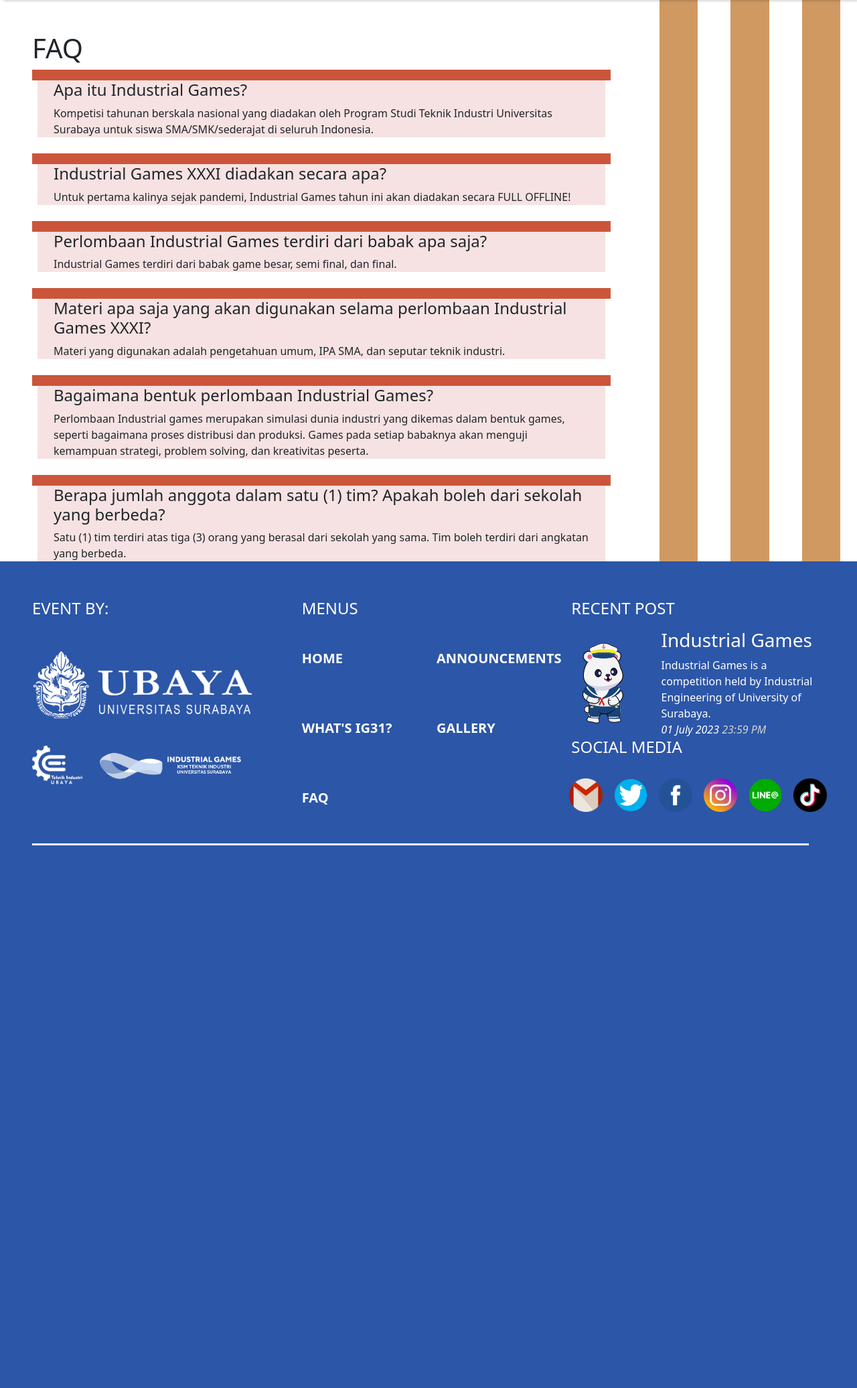
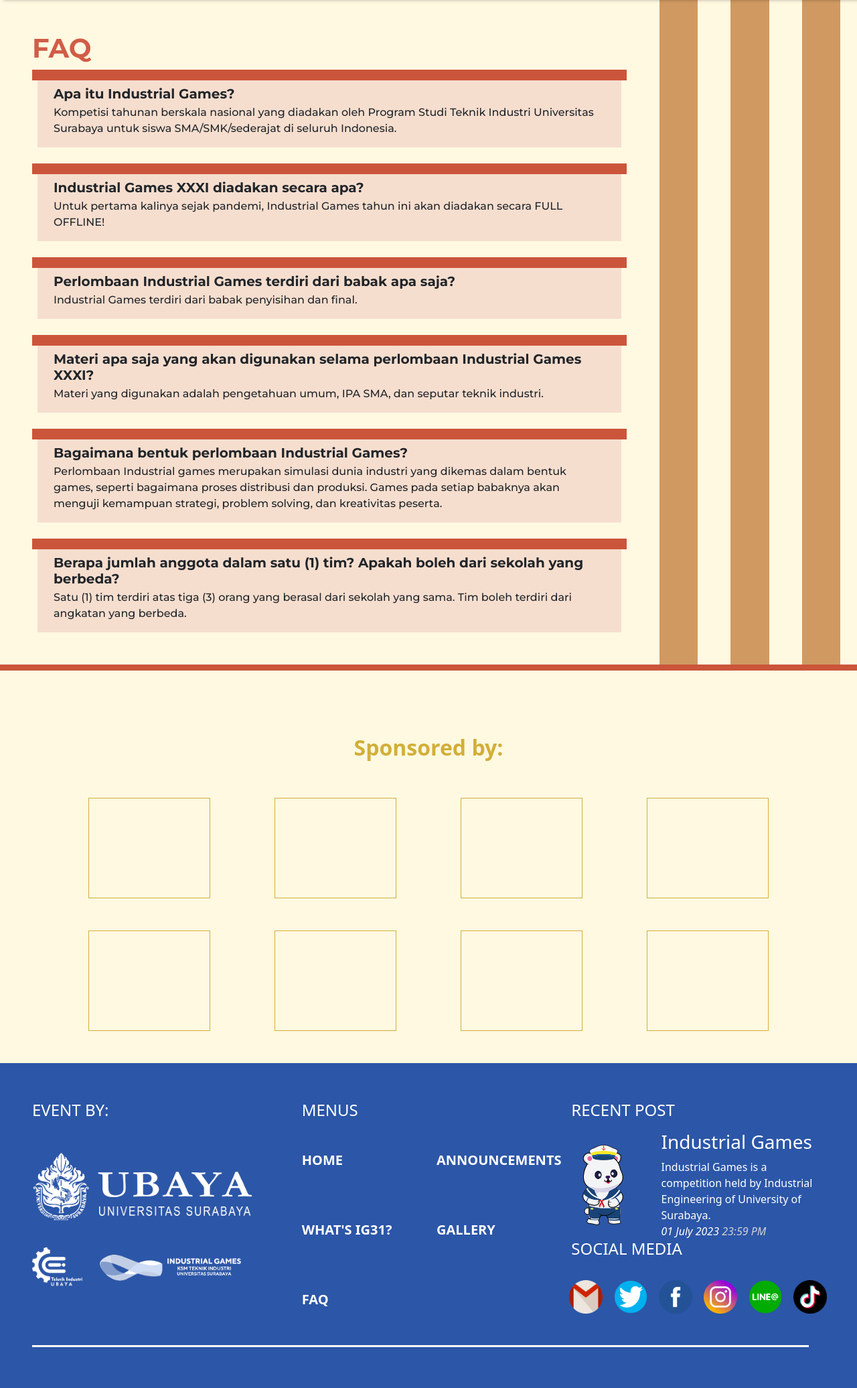
Before and after one commit to AlexanderKentSo/Web_Pendaftaran_IGXXXII, a Laravel app: page /faq in a window 1280 px wide. Shown: the part 91-2163 px from the top of the page at 67% size. Before the commit the page ends 1353 px from the top, so only its background shows below. Run offline with Laravel 9, Linux system fonts and the light colour scheme.

Commit message:
[FAQ] Done

```diff
--- a/resources/views/faq.blade.php
+++ b/resources/views/faq.blade.php
@@ -8,11 +8,33 @@
             --c1: #CB553B;
             --c2: rgba(228, 173, 173, 0.35);
             --c3: rgba(208, 153, 98, 70);
+            --c4: rgba(201, 65, 44, 0.85);
+            --montserrat-light : 'Montserrat Light';
+            --montserrat-medium : 'Montserrat Medium';
+            --montserrat-bold : 'Montserrat Bold';
         }
 
         p {
             margin: 0;
         }
+
+        .monst-bold {
+            font-family: var(--montserrat-bold);
+        }
+
+        .monst-medium {
+            font-family: var(--montserrat-medium);
+        }
+
+        .monst-light {
+            font-family: var(--montserrat-light);
+        }
+
+        /* FAQ */
+        .faq {
+            color: var(--c4);
+        }
+        /* FAQ */
 
         /* Box Pertanyaan 1 */
         .box-pertanyaan-1 {
@@ -31,55 +53,69 @@
             background-color: var(--c3);
         }
         /* Box */
+
+        /* Garis */
+        .garis {
+            height: 9px;
+            background-color: #CB553B;
+        }
+        /* Garis */
+
+        /* Sponsor */
+        .sponsor-list div.sponsor {
+            border: 1px solid #D2AF3A;
+            height: 150px;
+        }
+        /* Sponsor */
     </style>
 @endsection
 
 @section('content')
     <div class="d-flex">
         <div class="d-flex justify-content-center align-items-center flex-column pt-5 w-75">
-            <div class="w-100 px-5">
-                <h1>FAQ</h1>
+            <div class="w-100 ps-5 pe-4">
+                <h1 class="monst-bold faq">FAQ</h1>
                 <div class="wrap-all">
                     <div class="">
                         <div class="box-pertanyaan-1 w-100"></div>
-                        <div class="box-pertanyaan-1-isi mx-2 px-4">
-                            <h1 class="fs-4">Apa itu Industrial Games?</h1>
-                            <p>Kompetisi tahunan berskala nasional yang diadakan oleh Program Studi Teknik Industri Universitas Surabaya untuk siswa SMA/SMK/sederajat di seluruh Indonesia.</p>
+                        <div class="box-pertanyaan-1-isi pt-2 pb-3 mx-2 px-4">
+                            <h1 class="mb-1 monst-bold fs-5 ">Apa itu Industrial Games?</h1>
+                            <p class="monst-medium fs-6">Kompetisi tahunan berskala nasional yang diadakan oleh Program Studi Teknik Industri Universitas Surabaya untuk siswa SMA/SMK/sederajat di seluruh Indonesia.</p>
                         </div>
                     </div>
                     <div class="mt-4">
                         <div class="box-pertanyaan-1 w-100"></div>
-                        <div class="box-pertanyaan-1-isi mx-2 px-4">
-                            <h1 class="fs-4">Industrial Games XXXI diadakan secara apa?</h1>
-                            <p>Untuk pertama kalinya sejak pandemi, Industrial Games tahun ini akan diadakan secara FULL OFFLINE!</p>
+                        <div class="box-pertanyaan-1-isi pt-2 pb-3 mx-2 px-4">
+                            <h1 class="mb-1 monst-bold fs-5 ">Industrial Games XXXI diadakan secara apa?</h1>
+                            <p class="monst-medium fs-6">Untuk pertama kalinya sejak pandemi, Industrial Games tahun ini akan diadakan secara FULL OFFLINE!</p>
                         </div>
                     </div>
                     <div class="mt-4">
                         <div class="box-pertanyaan-1 w-100"></div>
-                        <div class="box-pertanyaan-1-isi mx-2 px-4">
-                            <h1 class="fs-4">Perlombaan Industrial Games terdiri dari babak apa saja?</h1>
-                            <p>Industrial Games terdiri dari babak game besar, semi final, dan final.</p>
+                        <div class="box-pertanyaan-1-isi pt-2 pb-3 mx-2 px-4">
+                            <h1 class="mb-1 monst-bold fs-5 ">Perlombaan Industrial Games terdiri dari babak apa saja?</h1>
+                            <p class="monst-medium fs-6">Industrial Games terdiri dari babak penyisihan dan final.</p>
                         </div>
                     </div>
                     <div class="mt-4">
                         <div class="box-pertanyaan-1 w-100"></div>
-                        <div class="box-pertanyaan-1-isi mx-2 px-4">
-                            <h1 class="fs-4">Materi apa saja yang akan digunakan selama perlombaan Industrial Games XXXI?</h1>
-                            <p>Materi yang digunakan adalah pengetahuan umum, IPA SMA, dan seputar teknik industri.</p>
+                        <div class="box-pertanyaan-1-isi pt-2 pb-3 mx-2 px-4">
+                            <h1 class="mb-1 monst-bold fs-5 ">Materi apa saja yang akan digunakan selama perlombaan Industrial Games XXXI?</h1>
+                            <p class="monst-medium fs-6">Materi yang digunakan adalah pengetahuan umum, IPA SMA, dan seputar teknik industri.</p>
                         </div>
                     </div>
                     <div class="mt-4">
                         <div class="box-pertanyaan-1 w-100"></div>
-                        <div class="box-pertanyaan-1-isi mx-2 px-4">
-                            <h1 class="fs-4">Bagaimana bentuk perlombaan Industrial Games?</h1>
-                            <p>Perlombaan Industrial games merupakan simulasi dunia industri yang dikemas dalam bentuk games, seperti bagaimana proses distribusi dan produksi. Games pada setiap babaknya akan menguji kemampuan strategi, problem solving, dan kreativitas peserta.</p>
+                        <div class="box-pertanyaan-1-isi pt-2 pb-3 mx-2 px-4">
+                            <h1 class="mb-1 monst-bold fs-5 ">Bagaimana bentuk perlombaan Industrial Games?</h1>
+                            <p class="monst-medium fs-6">Perlombaan Industrial games merupakan simulasi dunia industri yang dikemas dalam bentuk games, seperti bagaimana proses distribusi dan produksi. Games pada setiap babaknya akan menguji kemampuan strategi, problem solving, dan kreativitas peserta.</p>
                         </div>
                     </div>
-                    <div class="mt-4">
+                    <div class="mt-4 mb-5">
                         <div class="box-pertanyaan-1 w-100"></div>
-                        <div class="box-pertanyaan-1-isi mx-2 px-4">
-                            <h1 class="fs-4">Berapa jumlah anggota dalam satu (1) tim? Apakah boleh dari sekolah yang berbeda?</h1>
-                            <p>Satu (1) tim terdiri atas tiga (3) orang yang berasal dari sekolah yang sama. Tim boleh terdiri dari angkatan yang berbeda.</p>
+                        <div class="box-pertanyaan-1-isi pt-2 pb-3 mx-2 px-4">
+                            <h1 class="mb-1 monst-bold fs-5 ">Berapa jumlah anggota dalam satu (1) tim? Apakah boleh dari sekolah yang berbeda?</h1>
+                            <p class="monst-medium fs-6">Satu (1) tim terdiri atas tiga (3) orang yang berasal dari sekolah yang sama. Tim boleh terdiri dari angkatan yang berbeda.</p>
                         </div>
                     </div>
                 </div>
@@ -91,4 +127,19 @@
             <div class="box3 box h-100"></div>
         </div>
     </div>
+    <div class="garis w-100"></div>
+    {{-- Sponsor --}}
+    <div class="sponsor-section mt-5 mx-2 mx-md-5 px-0 px-md-5 ">
+        <div class="text-center py-md-5">
+            <h2 class="fw-bold" style="color: #D2AF3A">Sponsored by:</h2>
+        </div>
+        <div class="row row-cols-1 row-cols-md-2 row-cols-lg-4 sponsor-list">
+            @for($i=1; $i <=8; $i++)
+            <div class="col pb-5 px-0 px-md-5">
+                <div class="sponsor"></div>
+            </div>
+            @endfor
+        </div>
+    </div>
+    {{-- Sponsor --}}
 @endsection
--- a/resources/views/layouts/app.blade.php
+++ b/resources/views/layouts/app.blade.php
@@ -33,6 +33,10 @@
             font-style: normal;
             font-weight: normal;
             src: local('Montserrat'), url('assets/font/Montserrat-Bold.ttf');
+        }
+
+        body {
+            background-color: #FFF9E1;
         }
 
         .footer-container {
```
